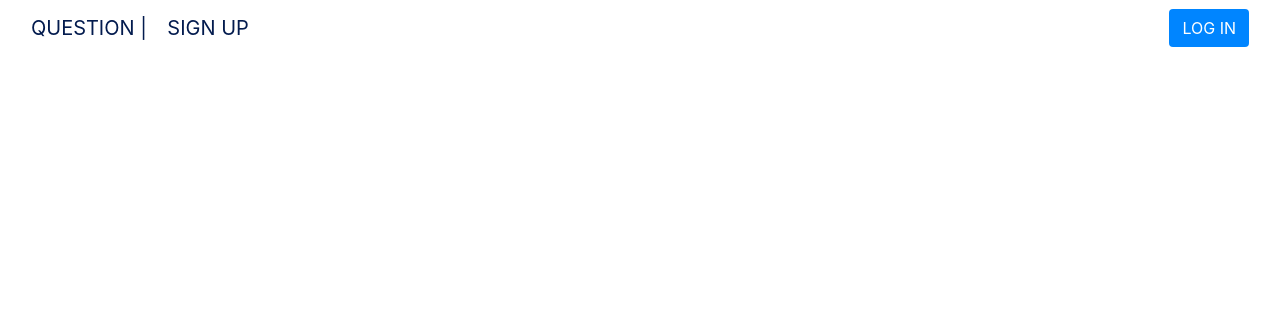
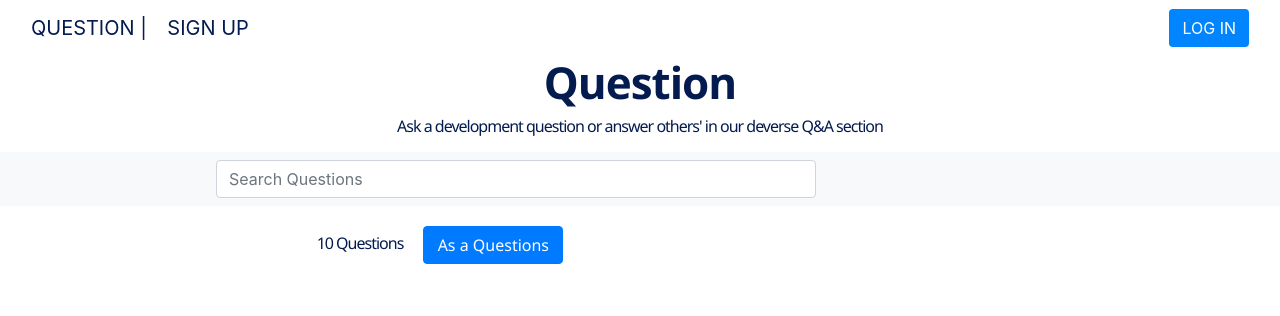
Before and after one commit to rotha-leng/QA, a Flask app: page / in a window 1280 px wide. Shown: the top 316 px of the page. Run offline with Flask 2, Linux system fonts and the light colour scheme; some libraries are stand-ins or nearby versions.

Commit message:
update project

```diff
--- a/app/__init__.py
+++ b/app/__init__.py
@@ -7,7 +7,7 @@ app.config['SECRET_KEY'] = '!loveyou@ll'
 
 
 DB_USER = 'postgres'  # database user
-DB_PWD = '2001'  # database password
+DB_PWD = 'biiiriiiniii13'  # database password
 DB_NAME = 'qadb'
 
 app.config['SQLALCHEMY_DATABASE_URI'] = "postgresql://%s:%s@localhost:5432/%s" % (DB_USER, DB_PWD, DB_NAME)
--- a/app/static/style.css
+++ b/app/static/style.css
@@ -0,0 +1,55 @@
+
+      h1 {
+        font-family: Segoe UI,Roboto,Helvetica Neue,Helvetica,Arial,sans-serif;
+        font-weight: 700;
+        color: #031b4e;
+        font-size: 44px;
+        letter-spacing: -1px;
+        line-height: 1.2;
+        text-align: center;
+        word-break: break-word;
+
+    }
+    p {
+        font-family: Segoe UI,Roboto,Helvetica Neue,Helvetica,Arial,sans-serif;
+        color: #031b4e;
+        letter-spacing: -1px;
+        line-height: 1.2;
+        text-align: center;
+        word-break: break-word;
+
+    }
+    .form-inline input{
+        width: 500px;
+        margin: 0px 0px 0px 200px;
+
+    }
+
+.errors {
+	list-style: none !important;
+	margin: 0;
+	padding-left: 0;
+}
+.errors li {
+	color: red;
+	font-size: 11px;
+}
+
+.post-date {
+	font-size: 12px;
+	color: #4e4343;
+}
+/* Login */
+#login .container #login-row #login-column #login-box {
+  margin-top: 120px;
+  max-width: 600px;
+  height: 320px;
+  border: 1px solid #9C9C9C;
+  background-color: #EAEAEA;
+}
+#login .container #login-row #login-column #login-box #login-form {
+  padding: 20px;
+}
+#login .container #login-row #login-column #login-box #login-form #register-link {
+  margin-top: -85px;
+}
--- a/app/templates/home/index.html
+++ b/app/templates/home/index.html
@@ -1,17 +1,60 @@
 <!DOCTYPE html>
 <html lang="en">
 <head>
+    <link href="https://cdn.jsdelivr.net/npm/bootstrap@5.0.0-beta3/dist/css/bootstrap.min.css" rel="stylesheet" integrity="sha384-eOJMYsd53ii+scO/bJGFsiCZc+5NDVN2yr8+0RDqr0Ql0h+rP48ckxlpbzKgwra6" crossorigin="anonymous">
     <meta charset="UTF-8">
     <title>Project_Flask</title>
-    <link rel="stylesheet" href="{{ url_for('static', filename= 'css/style.css') }}">
+    <link rel="stylesheet" href="{{ url_for('static', filename = 'style.css') }}">
+    <style>
+        h1 {
+        font-family: Segoe UI,Roboto,Helvetica Neue,Helvetica,Arial,sans-serif;
+        font-weight: 700;
+        color: #031b4e;
+        font-size: 44px;
+        letter-spacing: -1px;
+        line-height: 1.2;
+        text-align: center;
+        word-break: break-word;
+
+    }
+    p {
+        font-family: Segoe UI,Roboto,Helvetica Neue,Helvetica,Arial,sans-serif;
+        color: #031b4e;
+        letter-spacing: -1px;
+        line-height: 1.2;
+        text-align: center;
+        word-break: break-word;
+
+    }
+    .form-inline input{
+        width: 500px;
+        margin: 0px 0px 0px 200px;
+
+    }
+
+
+
+    </style>
 </head>
 <body>
 
-{% extends 'base.html' %}
+{% include 'base.html' %}
+    <div class="container-fluid">
+        <div class="row">
+            <h1>Question</h1>
+            <p>Ask a development question or answer others' in our deverse Q&A section</p>
+            <nav class="navbar navbar-light bg-light">
+                <form class="form-inline">
+                  <input class="form-control" style="width: 600px" type="search" placeholder="Search Questions" aria-label="Search">
+                </form><br>
+              </nav><br>
 
-{% block content %}
-    <h1>{% block title %} Welcome to FlaskBlog {% endblock %}</h1>
-{% endblock %}
+
+              <p>10 Questions<button type="button" class="btn btn-primary" style="width: 140px; margin: 20px 400px 20px 20px;" >As a Questions</button>
+                </p>
+        </div>
+    </div>
+
 
 
 </body>
```
Also changed, not shown: app/model.py (+60 -7 lines), data.py (added, +31 -0 lines), README.md (deleted).
